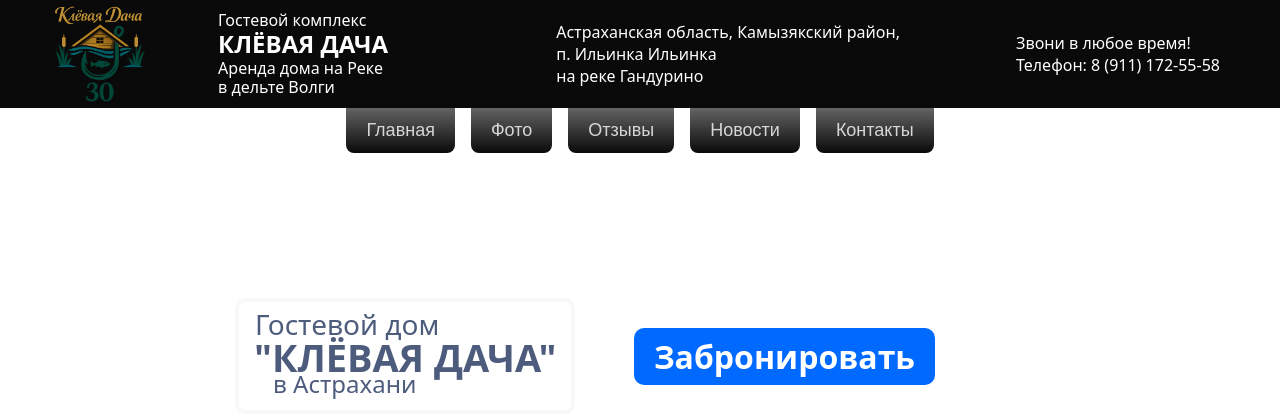
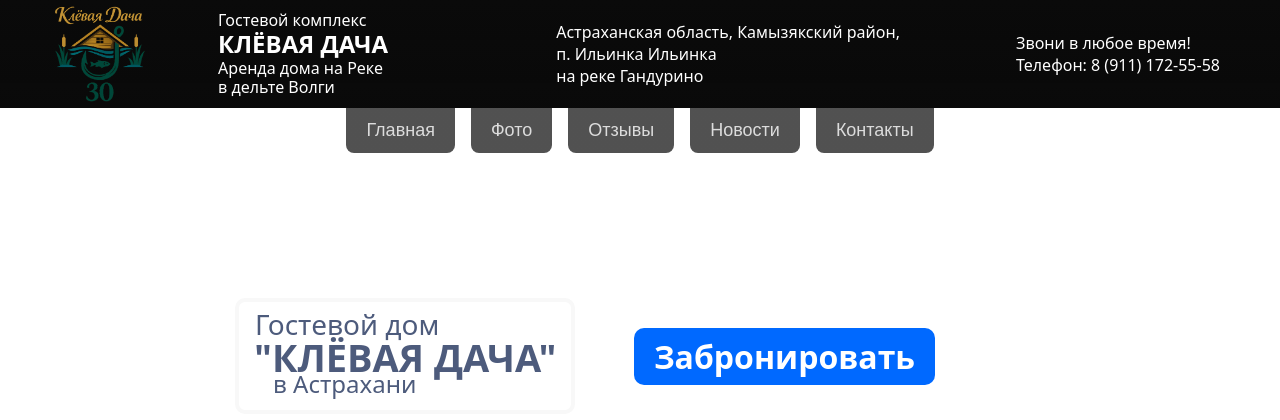
Before and after one commit to Fmeech2/Klevai_Dacha_30, a PHP site: page / in a window 1280 px wide. Shown: the top 420 px of the page. Run offline with PHP 8.4, Linux system fonts and the light colour scheme.

Commit message:
Добавил иконку сайту
И тайтл сайту. А то чё они грустные без дела и не используются.

```diff
--- a/index.php
+++ b/index.php
@@ -4,7 +4,8 @@
 <head>
   <meta charset="UTF-8" />
   <meta name="viewport" content="width=device-width, initial-scale=1.0" />
-  <title>Document</title>
+  <title>Крутая Дача 30</title>
+  <link rel="icon" href="img/Logo_zaglyshka_icon.png">
 </head>
 
 <body>
@@ -219,7 +220,7 @@
 
     .nav_link button {
       margin: 8px;
-      background: linear-gradient(0deg, #0A0A0A, transparent 275%);
+      background: linear-gradient(0deg, #0a0a0ab5, #0a0a0ab5);
       padding: 0px 20px;
       border-radius: 0 0 8px 8px;
       transition: 0.2s linear;
```
Also changed, not shown: img/Logo_zaglyshka_icon.png (added).
